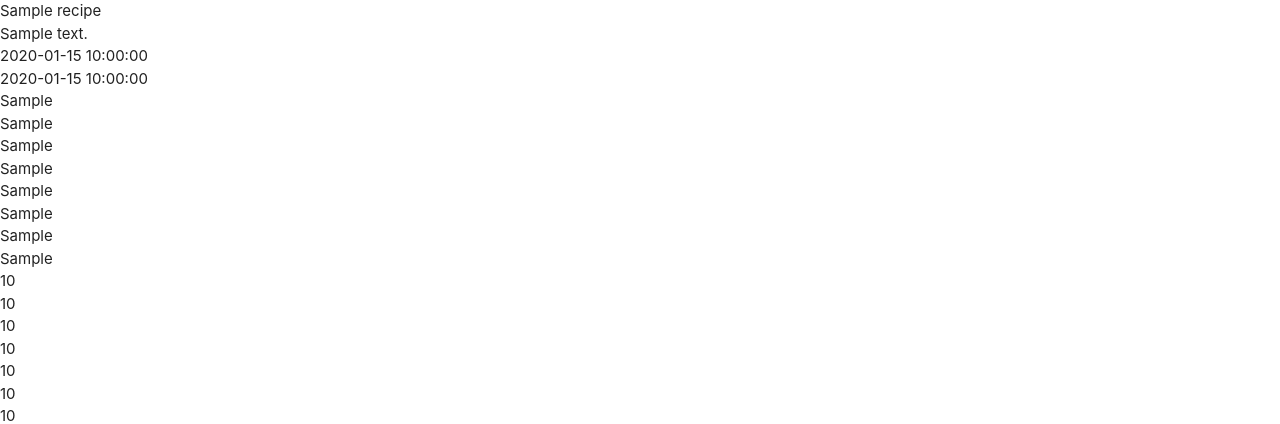
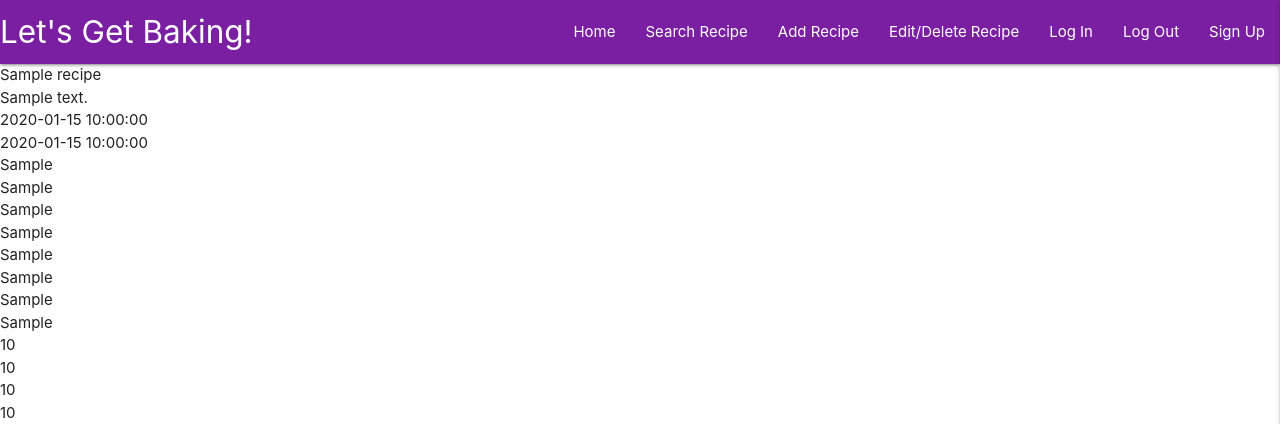
Before and after one commit to RyanLovell89/Lets_Get_Baking, a Flask app: page / in a window 1280 px wide. Shown: the top 424 px of the page. Run offline with Flask 2, Linux system fonts and the light colour scheme; a database or web service that is not in the repository returns one stand-in record (values such as "Sample title"); some libraries are stand-ins or nearby versions.

Commit message:
added main and mobile navbar, link set up for home page

```diff
--- a/static/css/style.css
+++ b/static/css/style.css
@@ -0,0 +1,9 @@
+.shadaow {
+    text-shadow: 2px 2px 2px rgba(0, 0, 0, 0.5);
+}
+
+/* mobile nav styling */
+
+.text-color {
+    color: #7b1fa2;
+}
--- a/static/js/script.js
+++ b/static/js/script.js
@@ -0,0 +1,3 @@
+$(document).ready(function(){
+    $('.sidenav').sidenav({edge: "right"});
+  });
--- a/templates/base.html
+++ b/templates/base.html
@@ -10,9 +10,39 @@
     <link rel="stylesheet" href="{{ url_for('static', filename='css/style.css') }}" type="text/css">
     {% block styles %}
     {% endblock %}
-    <title>Lets Get Baking</title>
+    <title>Let's Get Baking</title>
 </head>
 <body>
+
+    <header>
+        <!-- top nav bar -->
+        <nav class="nav-extended shadow purple darken-2">
+            <div class="nav-wrapper">
+                    <a href="{{ url_for('index') }}" class="brand-logo">Let's Get Baking!</a>
+                    <a href="#" data-target="mobile-demo" class="sidenav-trigger right"><i class="fas fa-bars"></i></a>
+                <ul class="right hide-on-med-and-down">
+                    <li><a href="#">Home</a></li>
+                    <li><a href="#">Search Recipe</a></li>
+                    <li><a href="#">Add Recipe</a></li>
+                    <li><a href="#">Edit/Delete Recipe</a></li>
+                    <li><a href="#">Log In</a></li>
+                    <li><a href="#">Log Out</a></li>
+                    <li><a href="#">Sign Up</a></li>
+                </ul>
+            </div>
+        </nav>
+        <!-- mobile nav bar -->
+                <ul class="sidenav text-color" id="mobile-demo">
+                    <li><h4 class="center-align">Let's Get Baking</h4></li>
+                    <li><a href="{{ url_for('index') }}">Home</a></li>
+                    <li><a href="#">Search Recipe</a></li>
+                    <li><a href="#">Add Recipe</a></li>
+                    <li><a href="#">Edit/Delete Recipe</a></li>
+                    <li><a href="#">Log In</a></li>
+                    <li><a href="#">Log Out</a></li>
+                    <li><a href="#">Sign Up</a></li>
+                </ul>
+    </header>
 
     {% block content %}
     {% endblock %}
@@ -20,7 +50,7 @@
     <script src="https://code.jquery.com/jquery-3.5.1.min.js"
         integrity="sha256-9/aliU8dGd2tb6OSsuzixeV4y/faTqgFtohetphbbj0=" crossorigin="anonymous"></script>
     <script src="https://cdnjs.cloudflare.com/ajax/libs/materialize/1.0.0/js/materialize.min.js"></script>
-    <script src="{{ url_for('static', filename='js/scipt.js') }}"></script>
+    <script src="{{ url_for('static', filename='js/script.js') }}"></script>
     {% block scripts %}
     {% endblock %}
 </body>
```
Also changed, not shown: README.md.
